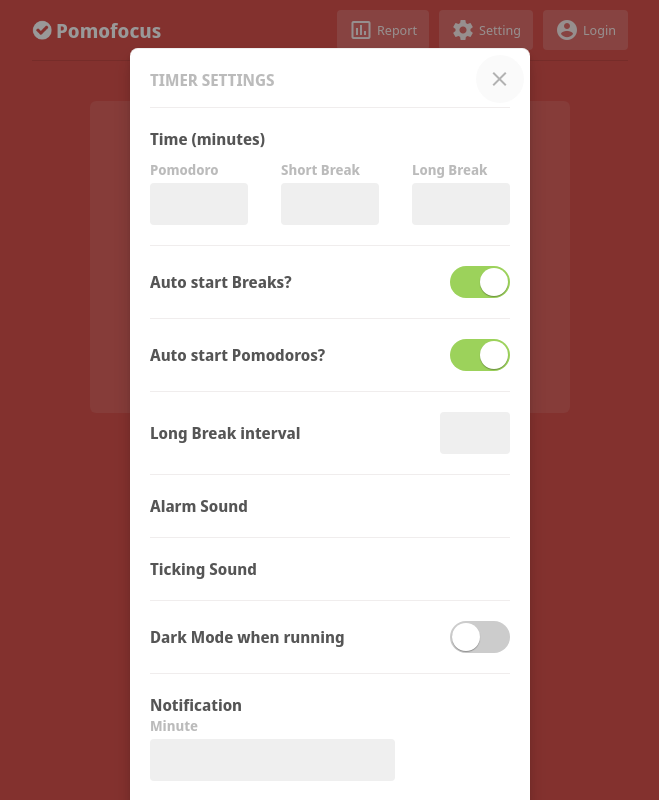
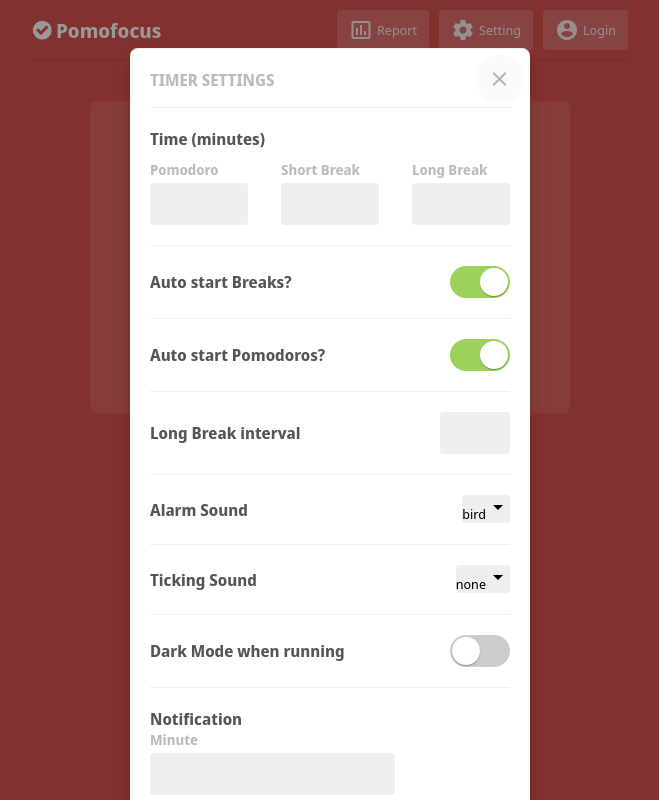
Before and after one commit to usmansbk/pomofocus, a React (Create React App) app: page /report in a window 1280 px wide. Shown: the whole page, without its empty margins (310-969 px from the left). Built offline with nearby package versions, Linux system fonts and the light colour scheme.

Commit message:
Style item row

```diff
--- /dev/null
+++ b/src/components/Select.js
@@ -0,0 +1,14 @@
+import Icon from "./Icon";
+import classes from "./Select.module.css";
+
+export default function Select({ value }) {
+  return (
+    <div className={classes.container}>
+      <button className={classes.button}>
+        <span>{value}</span>
+        <Icon name="arrow_drop_down" />
+      </button>
+      <ul className={classes.items}></ul>
+    </div>
+  );
+}
--- a/src/components/Settings.js
+++ b/src/components/Settings.js
@@ -2,6 +2,7 @@
 import { useHistory } from "react-router";
 import Input from "./Input";
 import Modal from "./Modal";
+import Select from "./Select";
 import classes from "./Settings.module.css";
 import Switch from "./Switch";
 
@@ -72,11 +73,53 @@
             <Item>
               <Row>
                 <Label>Alarm Sound</Label>
+                <Select
+                  value="bird"
+                  items={[
+                    {
+                      value: "bell",
+                      label: "Bell",
+                    },
+                    {
+                      value: "bird",
+                      label: "Bird",
+                    },
+                    {
+                      value: "digital",
+                      label: "Digital",
+                    },
+                    {
+                      value: "kitchen",
+                      label: "Kitchen",
+                    },
+                    {
+                      value: "wood",
+                      label: "Wood",
+                    },
+                  ]}
+                />
               </Row>
             </Item>
             <Item>
               <Row>
                 <Label>Ticking Sound</Label>
+                <Select
+                  value="none"
+                  items={[
+                    {
+                      value: "none",
+                      label: "None",
+                    },
+                    {
+                      value: "fast",
+                      label: "Ticking Fast",
+                    },
+                    {
+                      value: "slow",
+                      label: "Ticking Slow",
+                    },
+                  ]}
+                />
               </Row>
             </Item>
             <Item>
--- a/src/components/Settings.module.css
+++ b/src/components/Settings.module.css
@@ -26,6 +26,13 @@
 .column {
   flex-direction: column;
   align-items: flex-start;
+}
+
+.row {
+  display: flex;
+  justify-content: space-between;
+  align-items: center;
+  width: 100%;
 }
 
 .inputsRow {
```
Also changed, not shown: src/components/Select.module.css (added).
